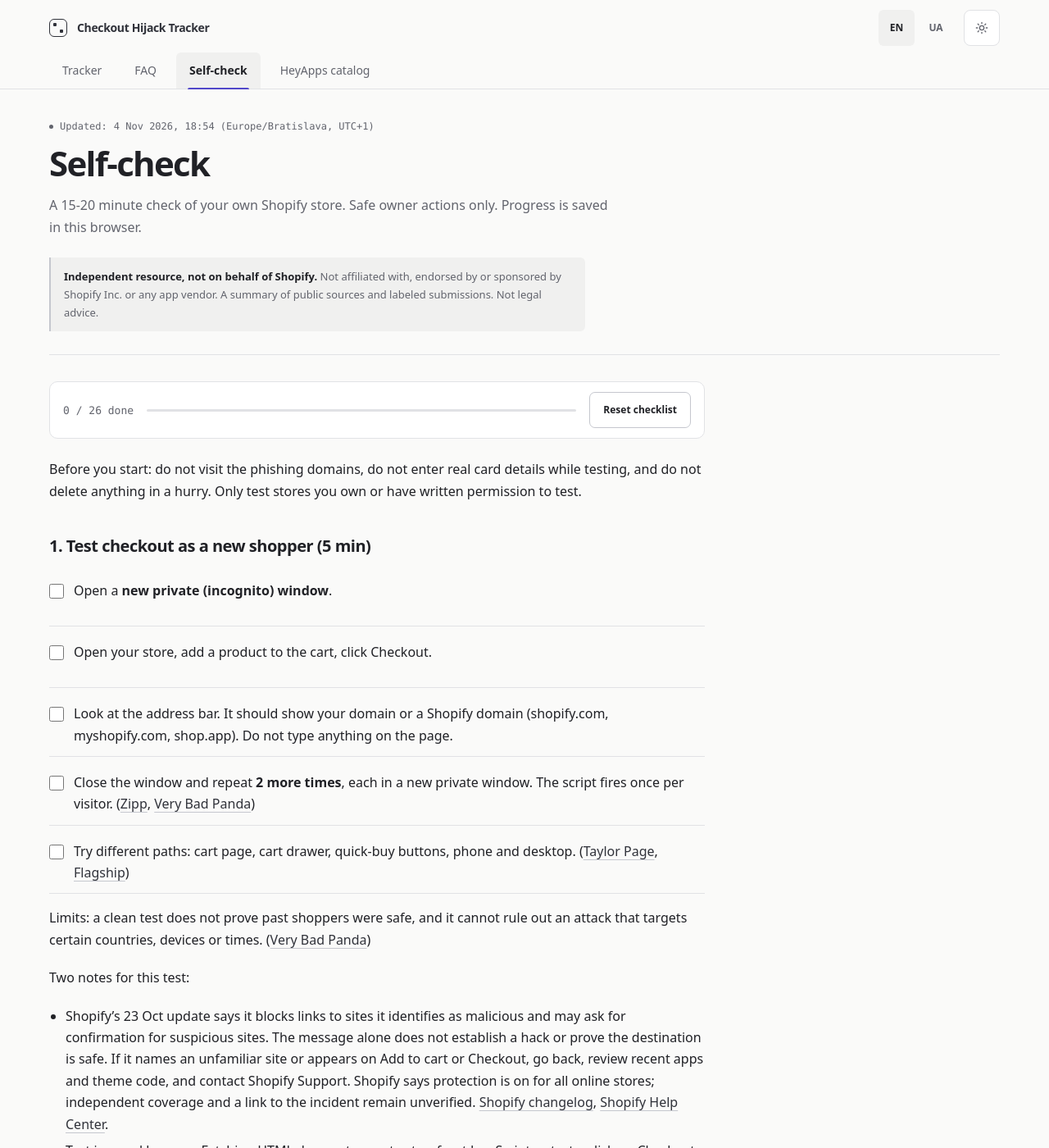
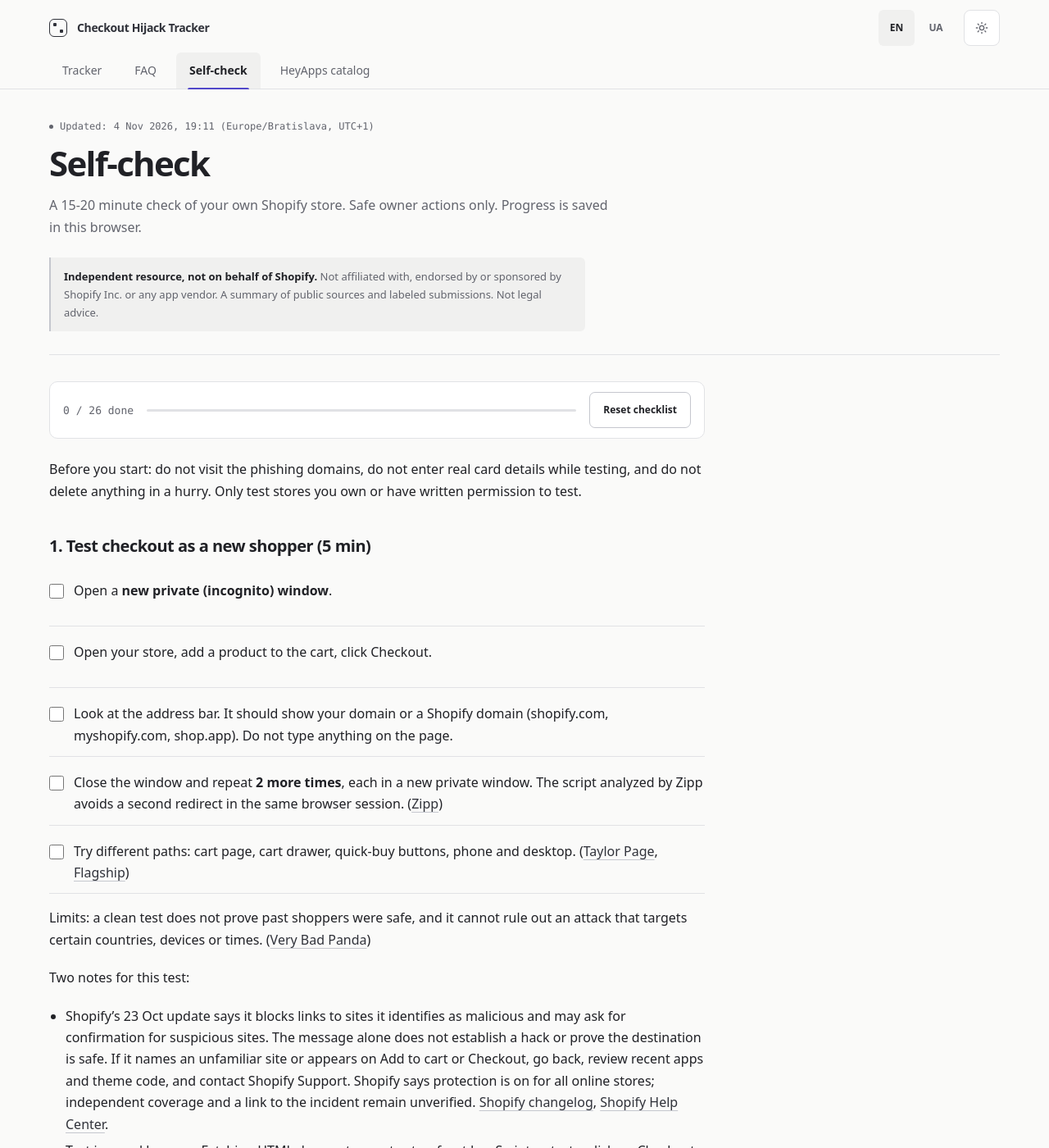
Before and after one commit to poltavchenko/shopify-checkout-tracker, a Jekyll site: the page built from checklist.md, in a window 1280 px wide and 1400 px high. Shown: the whole window at 82% size. Built offline with Jekyll 4.4.1, drawn with Linux system fonts in a browser that asks for light colours; some of the changed text lies outside the part shown.

```diff
--- a/_config.yml
+++ b/_config.yml
@@ -4,8 +4,8 @@ lang: en
 repo: "poltavchenko/shopify-checkout-tracker"
 baseurl: "/shopify-checkout-tracker"
 issues_url: "https://github.com/poltavchenko/shopify-checkout-tracker/issues"
-updated_en: "4 Nov 2026, 18:54 (Europe/Bratislava, UTC+1)"
-updated_uk: "04.11.2026, 18:54 (Europe/Bratislava, UTC+1)"
+updated_en: "4 Nov 2026, 19:11 (Europe/Bratislava, UTC+1)"
+updated_uk: "04.11.2026, 19:11 (Europe/Bratislava, UTC+1)"
 markdown: kramdown
 kramdown:
   input: GFM
--- a/checklist.md
+++ b/checklist.md
@@ -15,7 +15,7 @@ Before you start: do not visit the phishing domains, do not enter real card deta
 - [ ] Open a **new private (incognito) window**.
 - [ ] Open your store, add a product to the cart, click Checkout.
 - [ ] Look at the address bar. It should show your domain or a Shopify domain (shopify.com, myshopify.com, shop.app). Do not type anything on the page.
-- [ ] Close the window and repeat **2 more times**, each in a new private window. The script fires once per visitor. ([Zipp](https://romanzipp.com/blog/shopify-hit-with-phishing-attack), [Very Bad Panda](https://verybadpanda.dev/blog/fake-register-shopify-checkout-hijack/))
+- [ ] Close the window and repeat **2 more times**, each in a new private window. The script analyzed by Zipp avoids a second redirect in the same browser session. ([Zipp](https://romanzipp.com/blog/shopify-hit-with-phishing-attack))
 - [ ] Try different paths: cart page, cart drawer, quick-buy buttons, phone and desktop. ([Taylor Page](https://www.linkedin.com/posts/tr-page_ive-been-slow-to-say-much-about-the-shopify-activity-7518335672353726464-7KxG), [Flagship](https://flagship.inc/en/columns/shopify-checkout-redirect-third-party-app-security))
 
 Limits: a clean test does not prove past shoppers were safe, and it cannot rule out an attack that targets certain countries, devices or times. ([Very Bad Panda](https://verybadpanda.dev/blog/fake-register-shopify-checkout-hijack/))
--- a/scripts/import-heyapps.py
+++ b/scripts/import-heyapps.py
@@ -17,6 +17,7 @@ INCIDENT_IDS = {
     "upsell-cross-sell-kit-1": "selleasy",
     "swym-relay": "swym-wishlist-plus",
     "triplewhale-1": "triple-whale",
+    "aftersell": "aftersell",
     "product-filter-search": "boost",
     "privy": "privy",
     "gdpr-backpack": "consentmo",
```
Also changed, not shown: faq.md (+3 -3 lines), test/test_catalog_html.py (+4 -1 lines), test/test_heyapps.py (+5 -1 lines), uk/checklist.md (+1 -1 lines), uk/faq.md (+3 -3 lines), _data/heyapps.json.
